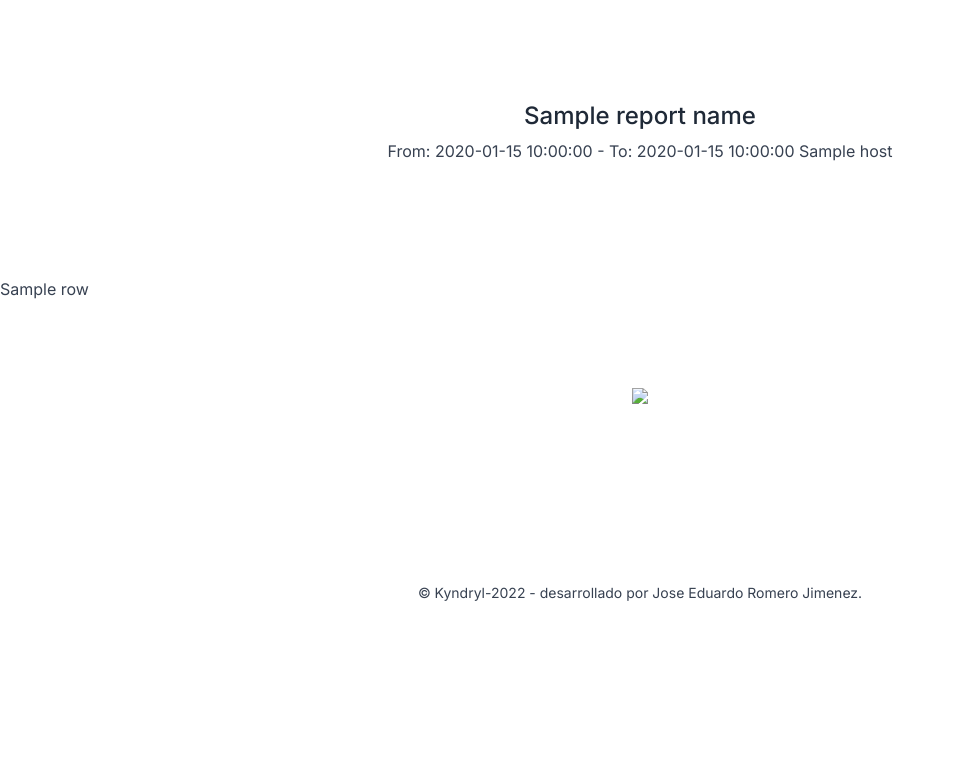
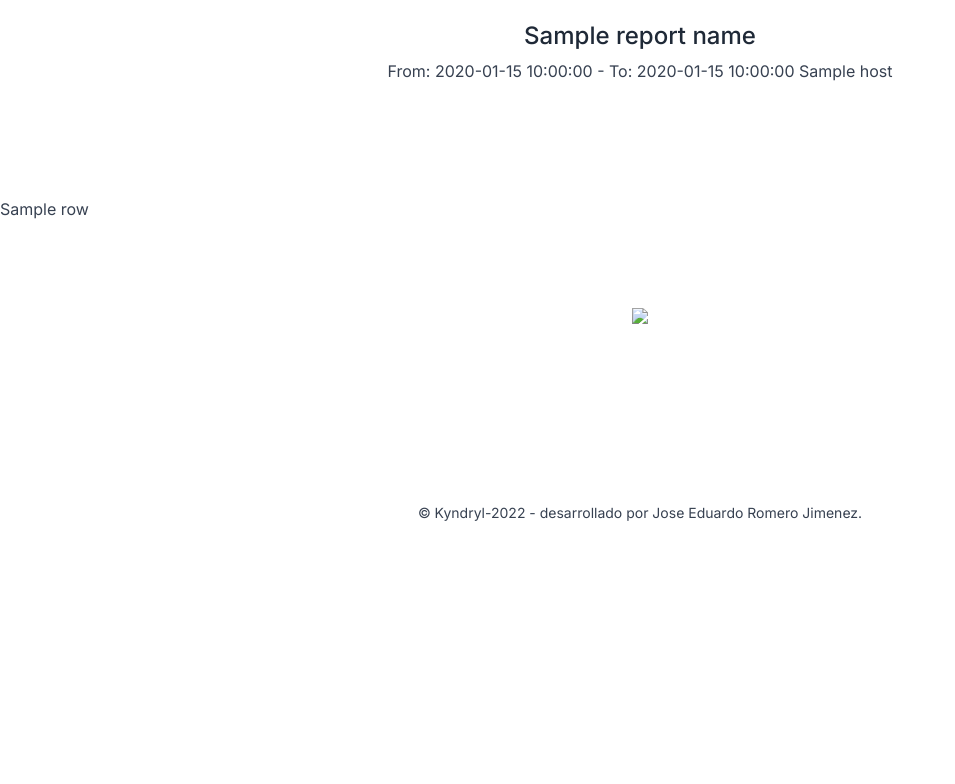
Before and after one commit to Edunzz/grafanaPDF, a Flask app: template apipdf/templates/reporte_grafana.html in a window 1280 px wide. Shown: the top 784 px of the page, without its empty margins (0-955 px from the left). Run offline with Flask 2, Linux system fonts and the light colour scheme; the template is opened without the code that fills it: most values are stand-ins (such as "Sample title", 1, 10 or a date in 2020).

Commit message:
Update reporte_grafana.html

```diff
--- a/apipdf/templates/reporte_grafana.html
+++ b/apipdf/templates/reporte_grafana.html
@@ -7,7 +7,7 @@
       </title>
       <link type="text/css" href="/static/assets/css/volt.css" rel="stylesheet">
    </head>
-   <body style="background-color: white;padding: 100px 0">
+   <body style="background-color: white;padding: 20px 0">
       <header class="text-center">
          <h4 class="h4">
             {{ report_name }}
```
